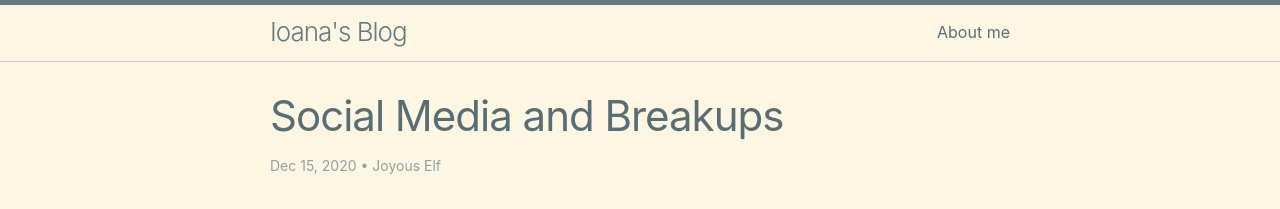
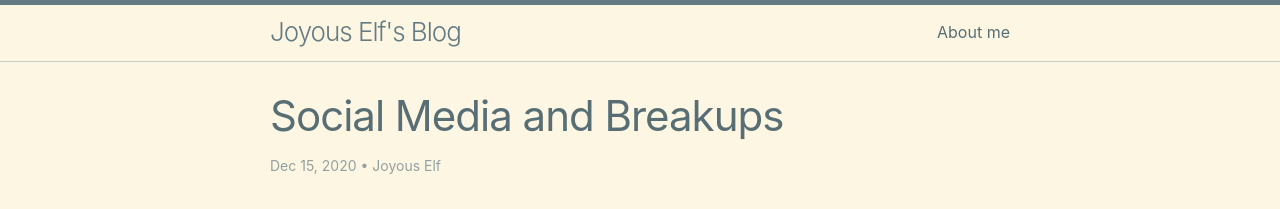
Before and after one commit to joyous-elf/my-blog, a Jekyll site: the page built from _posts/2020-12-15-social-media-and-breakups.md, in a window 1280 px wide. Shown: the top 209 px of the page. Built offline with Jekyll 4.4.1, drawn with Linux system fonts in a browser that asks for light colours.

Commit message:
Update _config.yml

```diff
--- a/_config.yml
+++ b/_config.yml
@@ -1,10 +1,10 @@
-title: Ioana's Blog
+title: Joyous Elf's Blog
 
-author: Ioana
+author: Joyous Elf
 
 description: Join me on a journey of self-improvment
 
-show_excerpts: false
+show_excerpts: true
 
 minima:
   date_format: "%b %-d, %Y"
```
